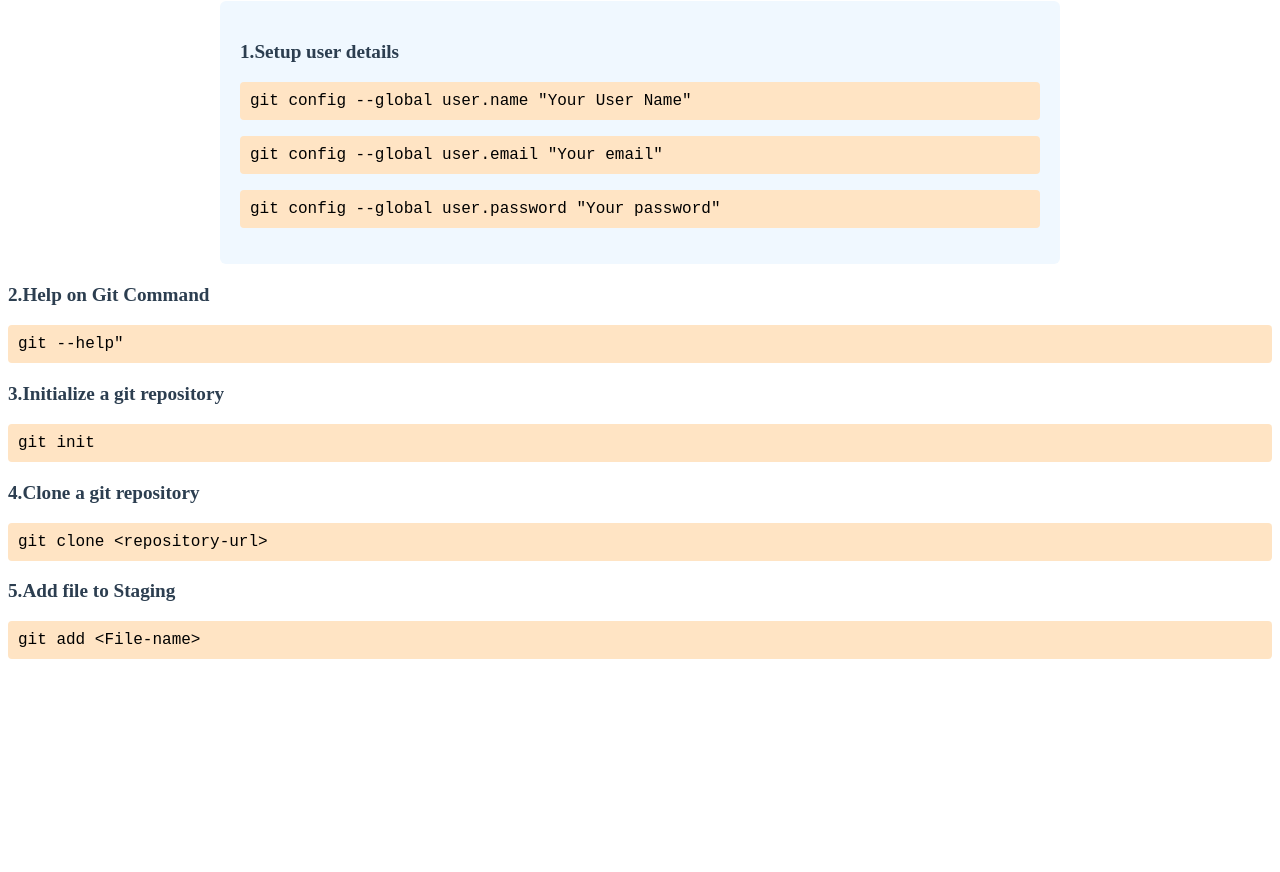
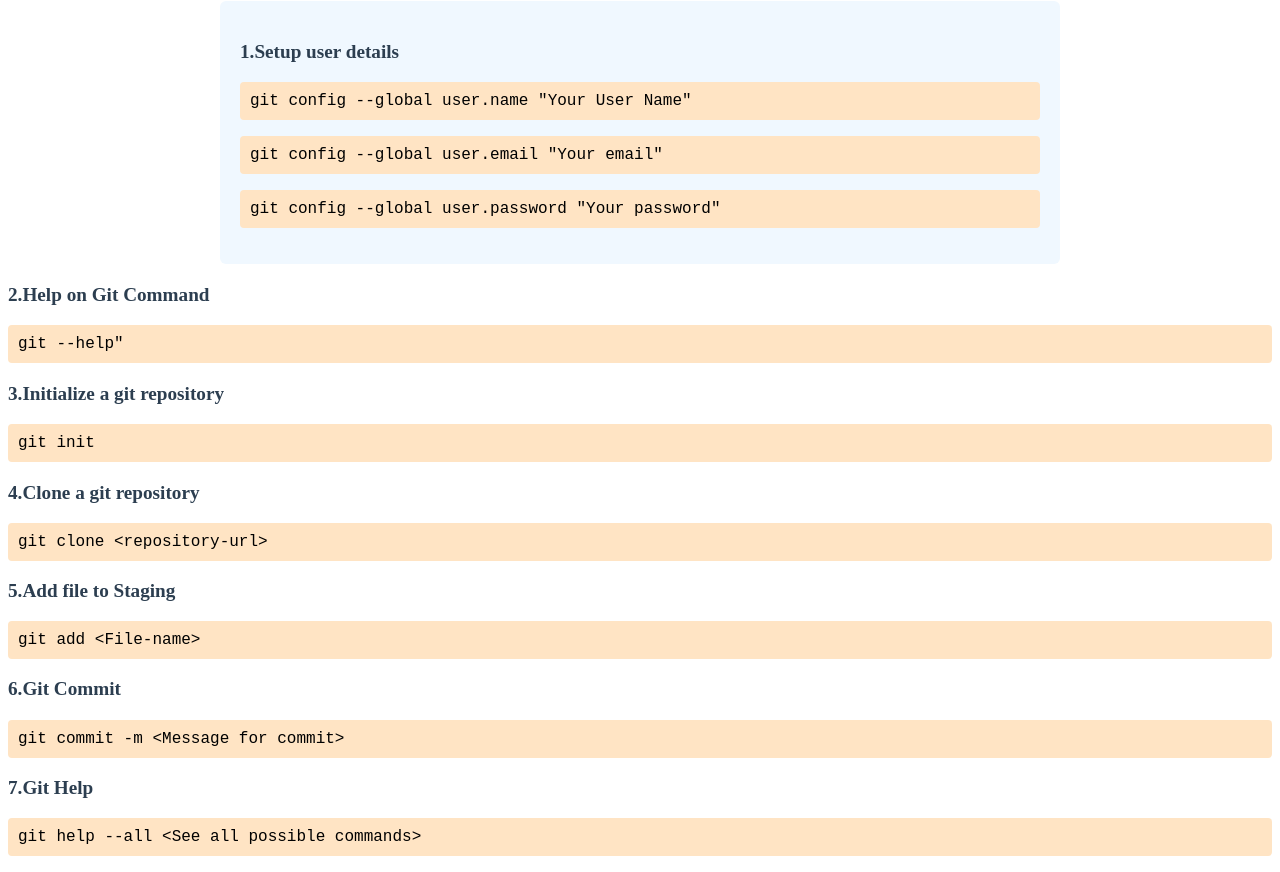
Before and after one commit to jomvarghese/github-upload, a plain HTML site: page Basic.html in a window 1280 px wide. Shown: the part 79-951 px from the top of the page. Before the commit the page ends 800 px from the top, so only its background shows below. Drawn offline with Linux system fonts and the light colour scheme.

Commit message:
Update Basic.html

```diff
--- a/Basic.html
+++ b/Basic.html
@@ -48,6 +48,10 @@
             <p class="command-code">git clone &lt;repository-url&gt;</p>
             <p class="command-title">5.Add file to Staging</p>
             <p class="command-code">git add &lt;File-name&gt;</p>
+            <p class="command-title">6.Git Commit</p>
+            <p class="command-code">git commit -m &lt;Message for commit&gt;</p>
+            <p class="command-title">7.Git Help</p>
+            <p class="command-code">git help --all &lt;See all possible commands&gt;</p>
             <div>
 
             </div>
```
